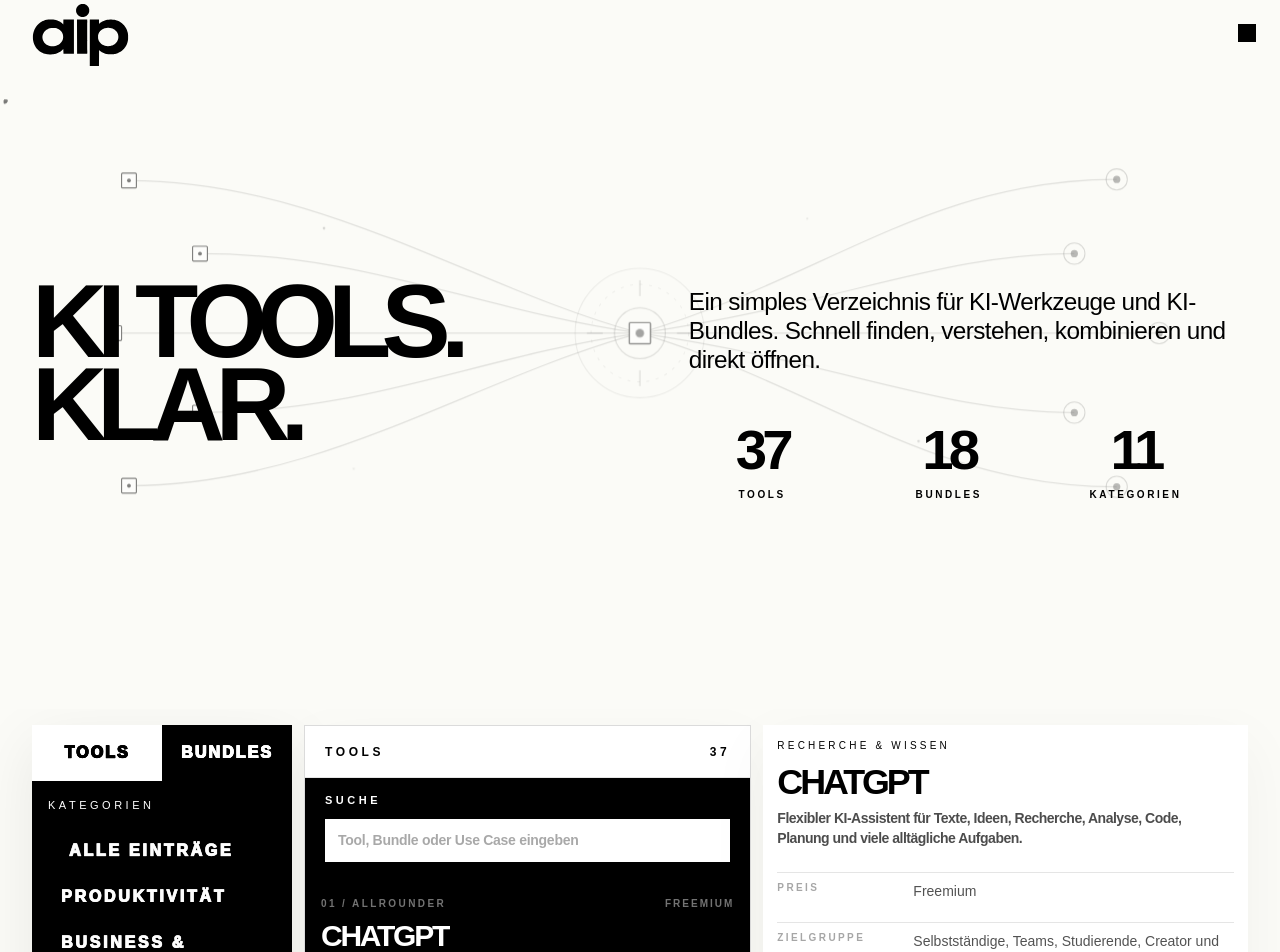
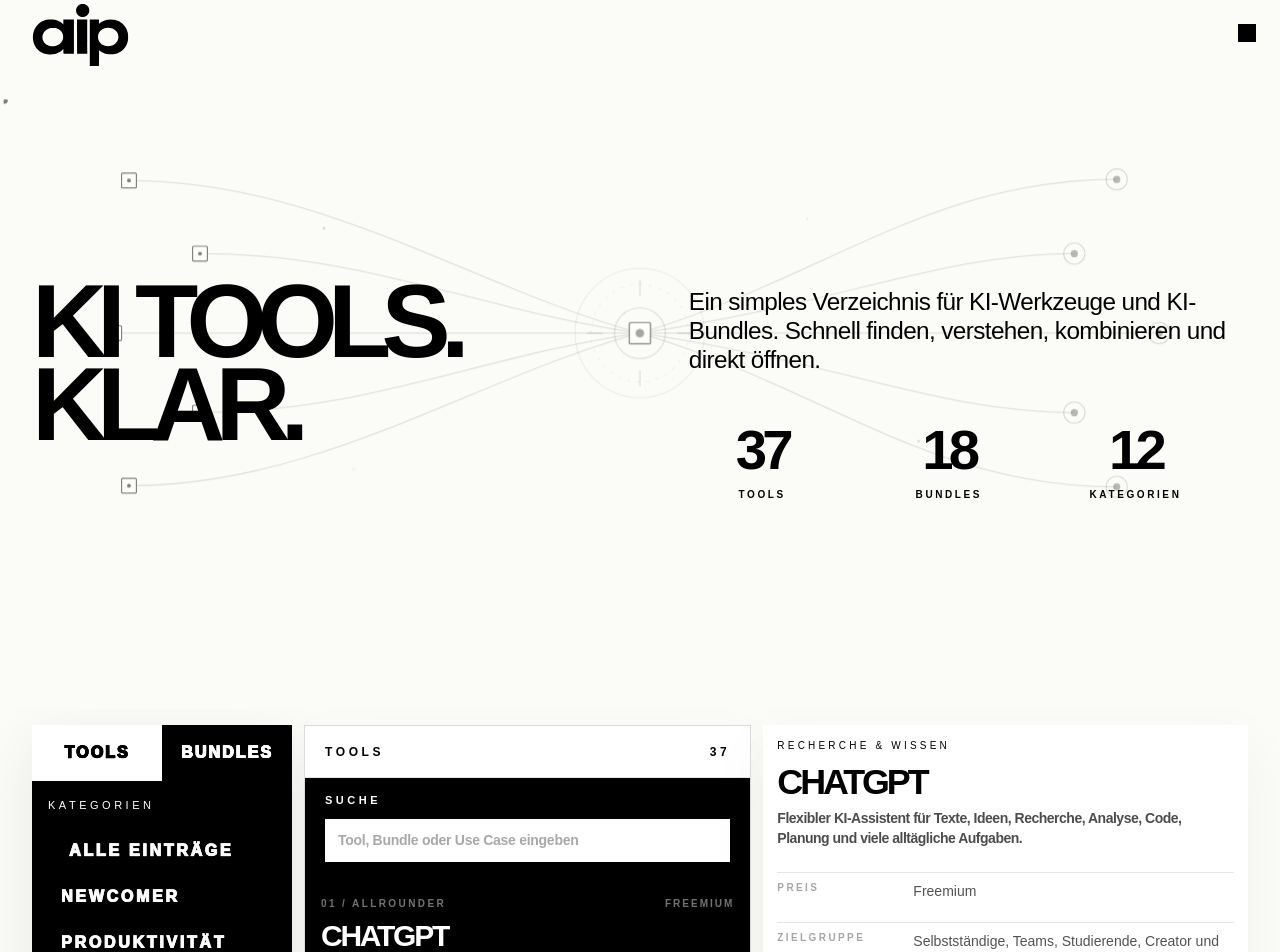
Before and after one commit to Epsilon148/aipages, a Next.js app: page / in a window 1280 px wide. Shown: the top 952 px of the page. Built offline with nearby package versions, Linux system fonts and the light colour scheme.

Commit message:
Add newcomer category

```diff
--- a/data/categories.ts
+++ b/data/categories.ts
@@ -9,6 +9,11 @@ export const categories: Category[] = [
     name: "Alle Einträge",
     slug: "alle",
     description: "Alle KI-Tools und KI-Bundles im AI Pages Verzeichnis.",
+  },
+  {
+    name: "Newcomer",
+    slug: "newcomer",
+    description: "Neue KI-Tools, die frisch ins AI Pages Verzeichnis aufgenommen wurden.",
   },
   {
     name: "Produktivität",
```
